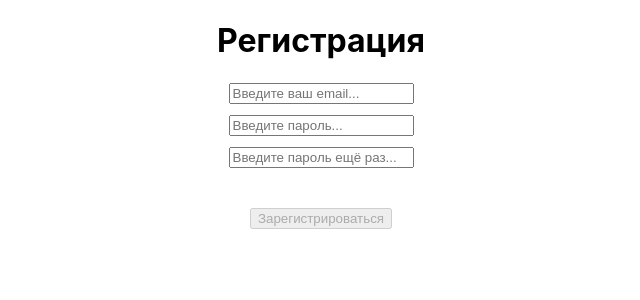
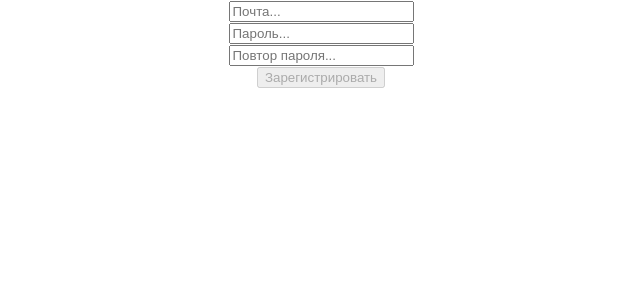
Before and after one commit to Buretos/react-4, a React (Create React App) app in the folder my-app/: page / in a window 1280 px wide. Shown: the top 300 px of the page, without its empty margins (319-959 px from the left). Built offline with nearby package versions, Linux system fonts and the light colour scheme.

Commit message:
Razbor video 00:54

```diff
--- a/my-app/src/App.js
+++ b/my-app/src/App.js
@@ -1,152 +1,55 @@
-import { useState, useRef } from 'react';
+import { useState } from 'react';
+import { Field } from './components';
+import {
+	emaiValidator,
+	passwordMinValidator,
+	passwordSymbolsValidator,
+} from './validators';
 import styles from './App.module.css';
 
 const App = () => {
 	const [email, setEmail] = useState('');
 	const [password, setPassword] = useState('');
-	const [confirmPassword, setConfirmPassword] = useState('');
-	const [emailEmpty, setEmailEmpty] = useState(true);
-	const [passwordEmpty, setPasswordEmpty] = useState(true);
-	const [confirmPasswordEmpty, setConfirmPasswordEmpty] = useState(true);
-	const [emailError, setEmailError] = useState('Email не должен быть пустым');
-	const [passwordError, setPasswordError] = useState('Пароль не должен быть пустым');
-	const [confirmPasswordError, setConfirmPasswordError] = useState(
-		'Пароль не должен быть пустым',
-	);
-	const [confirmError, setConfirmError] = useState('');
-	const [formValid, setFormValid] = useState(false);
+	const [passcheck, setPasscheck] = useState('');
 
-	const submitButtonRef = useRef(null);
+	const [isEmailValide, setIsEmailValide] = useState(false);
+	const [isPasswordValide, setIsPasswordValide] = useState(false);
+	const [isPasscheckValide, setIsPasscheckValide] = useState(false);
 
-	const emailChange = (e) => {
-		setEmail(e.target.value);
-		const re = /^\w+([\.-]?\w+)*@\w+([\.-]?\w+)*(\.\w{2,3})+$/;
-		if (!re.test(String(e.target.value).toLocaleLowerCase())) {
-			setEmailError('Некорректный email');
-		} else {
-			setEmailError('');
-		}
-	};
-
-	const passwordChange = (e) => {
-		setPassword(e.target.value);
-		if (e.target.value.length < 6 || e.target.value.length > 20) {
-			setPasswordError('Пароль не может быть меньше 6 и больше 20 символов');
-		} else {
-			setPasswordError('');
-		}
-		if (
-			!passwordError &&
-			!confirmPasswordError &&
-			confirmPassword !== e.target.value
-		) {
-			setConfirmError('Пароли не совпадают');
-		} else {
-			setConfirmError('');
-		}
-	};
-
-	const confirmPasswordChange = (e) => {
-		setConfirmPassword(e.target.value);
-		if (e.target.value.length < 6 || e.target.value.length > 20) {
-			setConfirmPasswordError('Пароль не может быть меньше 6 и больше 20 символов');
-		} else {
-			setConfirmPasswordError('');
-		}
-		if (!passwordError && !confirmPasswordError && password !== e.target.value) {
-			setConfirmError('Пароли не совпадают');
-		} else {
-			setConfirmError('');
-			isValid();
-		}
-	};
-
-	const fieldBlur = (e) => {
-		switch (e.target.name) {
-			case 'email':
-				setEmailEmpty(false);
-				break;
-			case 'password':
-				setPasswordEmpty(false);
-				break;
-			case 'confirmPassword':
-				setConfirmPasswordEmpty(false);
-				break;
-			default:
-				break;
-		}
-	};
-
-	const sendFormData = (formData) => {
-		console.log(formData);
-	};
-
-	const onSubmit = (event) => {
-		event.preventDefault();
-		sendFormData({ email, password, confirmPassword });
-	};
-
-	function isValid() {
-		if (emailError || passwordError || confirmPasswordError || confirmError) {
-			return false;
-		} else {
-			submitButtonRef.current.focus();
-			return true;
-		}
-	}
+	const isFormValide = isEmailValide && isPasswordValide && isPasscheckValide;
 
 	return (
 		<div className={styles.App}>
-			<form onSubmit={onSubmit}>
-				<h1>Регистрация</h1>
-				{!emailEmpty && emailError && (
-					<div className={styles.error}>{emailError}</div>
-				)}
-				<div className={styles.field}>
-					<input
-						onChange={(e) => emailChange(e)}
-						value={email}
-						onBlur={(e) => fieldBlur(e)}
-						name="email"
-						type="text"
-						placeholder="Введите ваш email..."
-					/>
-				</div>
-				{!passwordEmpty && passwordError && (
-					<div className={styles.error}>{passwordError}</div>
-				)}
-				<div className={styles.field}>
-					<input
-						onChange={(e) => passwordChange(e)}
-						value={password}
-						onBlur={(e) => fieldBlur(e)}
-						name="password"
-						type="password"
-						placeholder="Введите пароль..."
-					/>
-				</div>
-				{!confirmPasswordEmpty && confirmPasswordError && (
-					<div className={styles.error}>{confirmPasswordError}</div>
-				)}
-
-				<div className={styles.field}>
-					<input
-						onChange={(e) => confirmPasswordChange(e)}
-						value={confirmPassword}
-						onBlur={(e) => fieldBlur(e)}
-						name="confirmPassword"
-						type="password"
-						placeholder="Введите пароль ещё раз..."
-					/>
-				</div>
-				{confirmError && <div className={styles.error}>{confirmError}</div>}
-				<button
-					ref={submitButtonRef}
-					className={styles.button}
-					type="submit"
-					disabled={!isValid()}
-				>
-					Зарегистрироваться
+			<form>
+				<Field
+					type="text"
+					name="email"
+					placeholder="Почта..."
+					value={email}
+					setValue={setEmail}
+					validators={[emaiValidator]}
+				/>
+				<Field
+					type="password"
+					name="password"
+					placeholder="Пароль..."
+					value={password}
+					setValue={setPassword}
+					validators={[passwordMinValidator, passwordSymbolsValidator]}
+				/>
+				<Field
+					type="password"
+					name="passcheck"
+					placeholder="Повтор пароля..."
+					value={passcheck}
+					setValue={setPasscheck}
+					validators={[
+						(value) => (value === password ? null : 'Пароли не совпадают'),
+					]}
+					dependencies={['password']}
+				/>
+				<button type="submit" disabled={!isFormValide}>
+					Зарегистрировать
 				</button>
 			</form>
 		</div>
--- /dev/null
+++ b/my-app/src/components/field/field.js
@@ -0,0 +1,22 @@
+import { validate } from './utils';
+import { useState } from 'react';
+import styles from './field.module.css';
+
+export const Field = ({ value, setValue, validators, dependencies = [], ...props }) => {
+	const [error, setError] = useState(null);
+	const onChange = ({ target }) => {
+		setValue(target.value);
+	};
+
+	const onBlur = () => {
+		const error = validate(value, validators);
+		setError(error);
+	};
+
+	return (
+		<div>
+			<input onChange={onChange} onBlur={onBlur} {...props} />
+			{error && <span className={styles.errorLabel}>{error}</span>}
+		</div>
+	);
+};
--- /dev/null
+++ b/my-app/src/components/field/field.module.css
@@ -0,0 +1,4 @@
+.errorLabel {
+	margin-left: 10px;
+	color: red;
+}
--- /dev/null
+++ b/my-app/src/components/field/utils/index.js
@@ -0,0 +1 @@
+export * from './validate';
--- /dev/null
+++ b/my-app/src/components/field/utils/validate.js
@@ -0,0 +1,10 @@
+export const validate = (value, validators) => {
+	let validationError = null;
+
+	validators.some((validator) => {
+		validationError = validator(value);
+		return validationError;
+	});
+
+	return validationError;
+};
--- /dev/null
+++ b/my-app/src/components/index.js
@@ -0,0 +1 @@
+export * from './field/field';
--- /dev/null
+++ b/my-app/src/validators/email-validator.js
@@ -0,0 +1,2 @@
+export const emaiValidator = (value) =>
+	/^\S{2,}@\S{2,}\.[a-zA-Z]{2,10}$/.test(value) ? null : 'Почта введена неверно';
--- /dev/null
+++ b/my-app/src/validators/index.js
@@ -0,0 +1,3 @@
+export * from './email-validator';
+export * from './password-min-validator';
+export * from './password-symbols-validator';
--- /dev/null
+++ b/my-app/src/validators/password-min-validator.js
@@ -0,0 +1,2 @@
+export const passwordMinValidator = (value) =>
+	value.length >= 8 ? null : 'Пароль должен быть не менее 8 символов';
--- /dev/null
+++ b/my-app/src/validators/password-symbols-validator.js
@@ -0,0 +1,7 @@
+export const passwordSymbolsValidator = (value) =>
+	/^\S+$/.test(value) &&
+	/ [a-zA-Z]+/.test(value) &&
+	/[0-9]+/.test(value) &&
+	/\W+/.test(value)
+		? null
+		: 'Пароль должен состоять из букв, цифр и символов';
```
Also changed, not shown: 1 other file (tests, documents, lock files or other folders).
